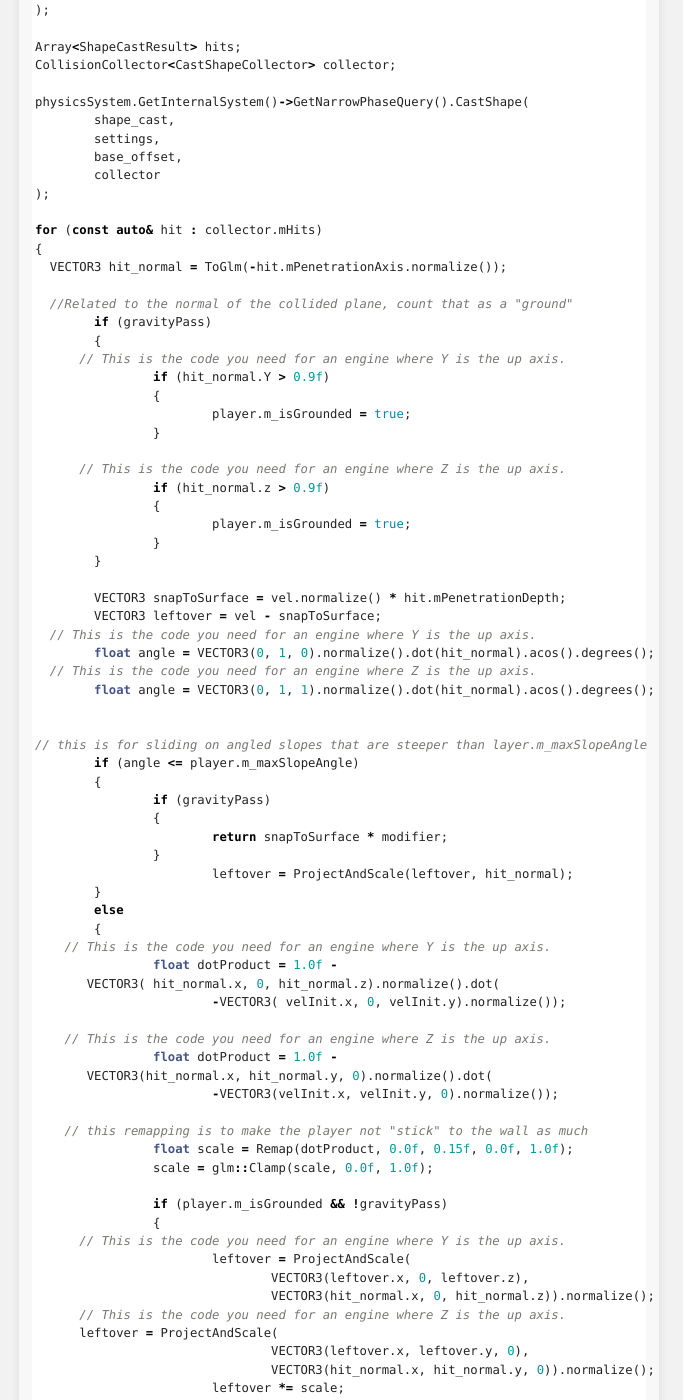
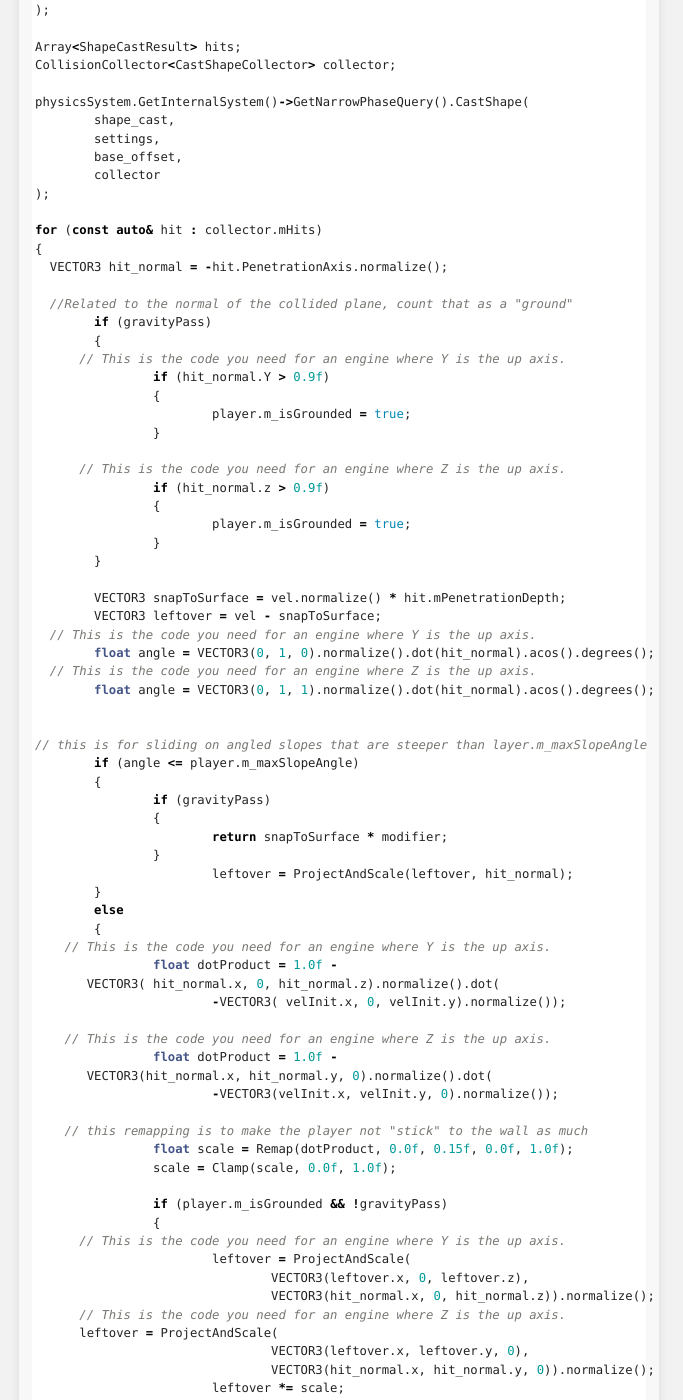
Before and after one commit to TijnFlinterman/blog, a Jekyll site: the page built from wall-running-technical-breakdown-part-1.md, in a window 1280 px wide and 1400 px high, scrolled down 3841 px. Shown: the whole window, without its empty margins (301-984 px from the left). Built offline with Jekyll 4.4.1, drawn with Linux system fonts in a browser that asks for light colours.

Commit message:
[+] Update

```diff
--- a/wall-running-technical-breakdown-part-1.md
+++ b/wall-running-technical-breakdown-part-1.md
@@ -143,7 +143,7 @@ physicsSystem.GetInternalSystem()->GetNarrowPhaseQuery().CastShape(
 
 for (const auto& hit : collector.mHits)
 {
-  VECTOR3 hit_normal = ToGlm(-hit.mPenetrationAxis.normalize());
+  VECTOR3 hit_normal = -hit.PenetrationAxis.normalize();
 
   //Related to the normal of the collided plane, count that as a "ground"
 	if (gravityPass)
@@ -192,7 +192,7 @@ for (const auto& hit : collector.mHits)
 
     // this remapping is to make the player not "stick" to the wall as much
 		float scale = Remap(dotProduct, 0.0f, 0.15f, 0.0f, 1.0f);
-		scale = glm::Clamp(scale, 0.0f, 1.0f);
+		scale = Clamp(scale, 0.0f, 1.0f);
 
 		if (player.m_isGrounded && !gravityPass)
 		{
```
Also changed, not shown: other parts of wall-running-technical-breakdown-part-1.md (+2 -2 lines).
